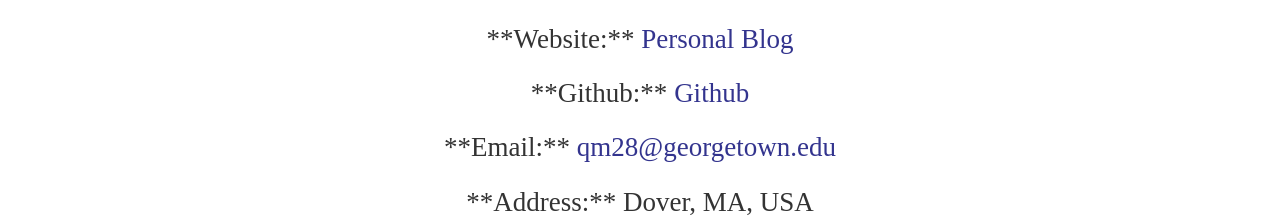
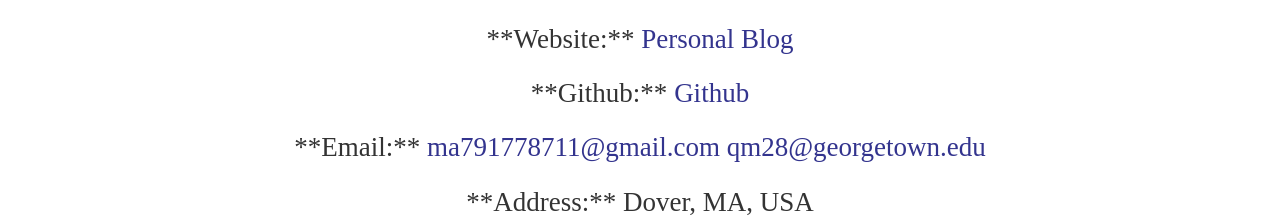
Before and after one commit to qm994/My-Gatesby-Blog, a Gatsby site: page /resume/ in a window 1280 px wide. Shown: the part 355-577 px from the top of the page. Built offline with nearby package versions, Linux system fonts and the light colour scheme; Gatsby itself is replaced by a stand-in of ours.

Commit message:
add another eamil

```diff
--- a/src/markdown-pages/resume.md
+++ b/src/markdown-pages/resume.md
@@ -35,6 +35,7 @@
 <p style="text-align: center;">
     <span style="font-family:Didot; font-size:1.5em;">
         **Email:**
+        <a href='mailto: ma791778711@gmail.com'>ma791778711@gmail.com</a>
         <a href='mailto: qm28@georgetown.edu'>qm28@georgetown.edu</a>
     </span>
 </p>
```
